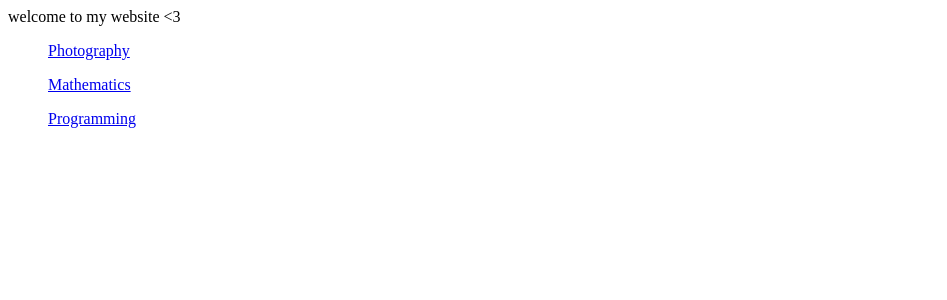
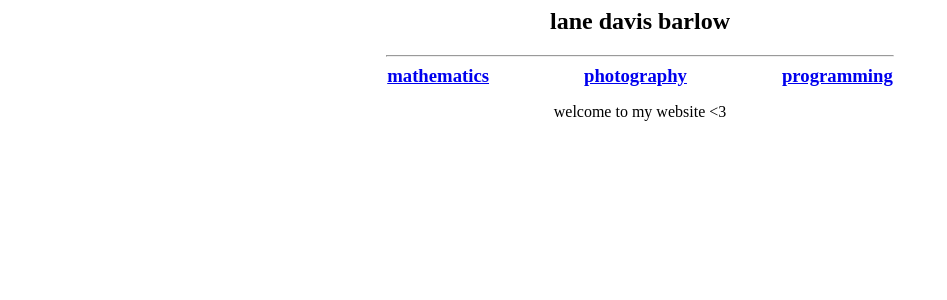
Before and after one commit to laneb/cvsite, a Django app: page / in a window 1280 px wide. Shown: the top 300 px of the page, without its empty margins (0-947 px from the left). Run offline with Django 3.2, Linux system fonts and the light colour scheme.

Commit message:
initial base html template

```diff
--- /dev/null
+++ b/cvsite/templates/cvsite/base.html
@@ -0,0 +1,11 @@
+<div align="center">
+  <h2>lane davis barlow</h2>
+  <hr width="40%">
+  <div style="width:40%">
+    <h3 style="margin:0; float:left"><a href="/mathematics">mathematics</a></h3>
+    <h3 style="margin:0; float:right"><a href="/programming">programming</a></h3>
+    <h3 style="margin:0; display:inline-block"><a href="/photography">photography</a></h3>
+  </div>
+  {% block content %}
+  {% endblock %}
+</div>
--- a/cvsite/templates/cvsite/index.html
+++ b/cvsite/templates/cvsite/index.html
@@ -1,4 +1,5 @@
+{% extends 'cvsite/base.html' %}
+
+{% block content %}
 <p>welcome to my website <3</p>
-<ul><a href="photography">Photography</a></ul>
-<ul><a href="mathematics">Mathematics</a></ul>
-<ul><a href="programming">Programming</a></ul>
+{% endblock %}
```
Also changed, not shown: photography/templates/photography/project.html (+6 -1 lines).
